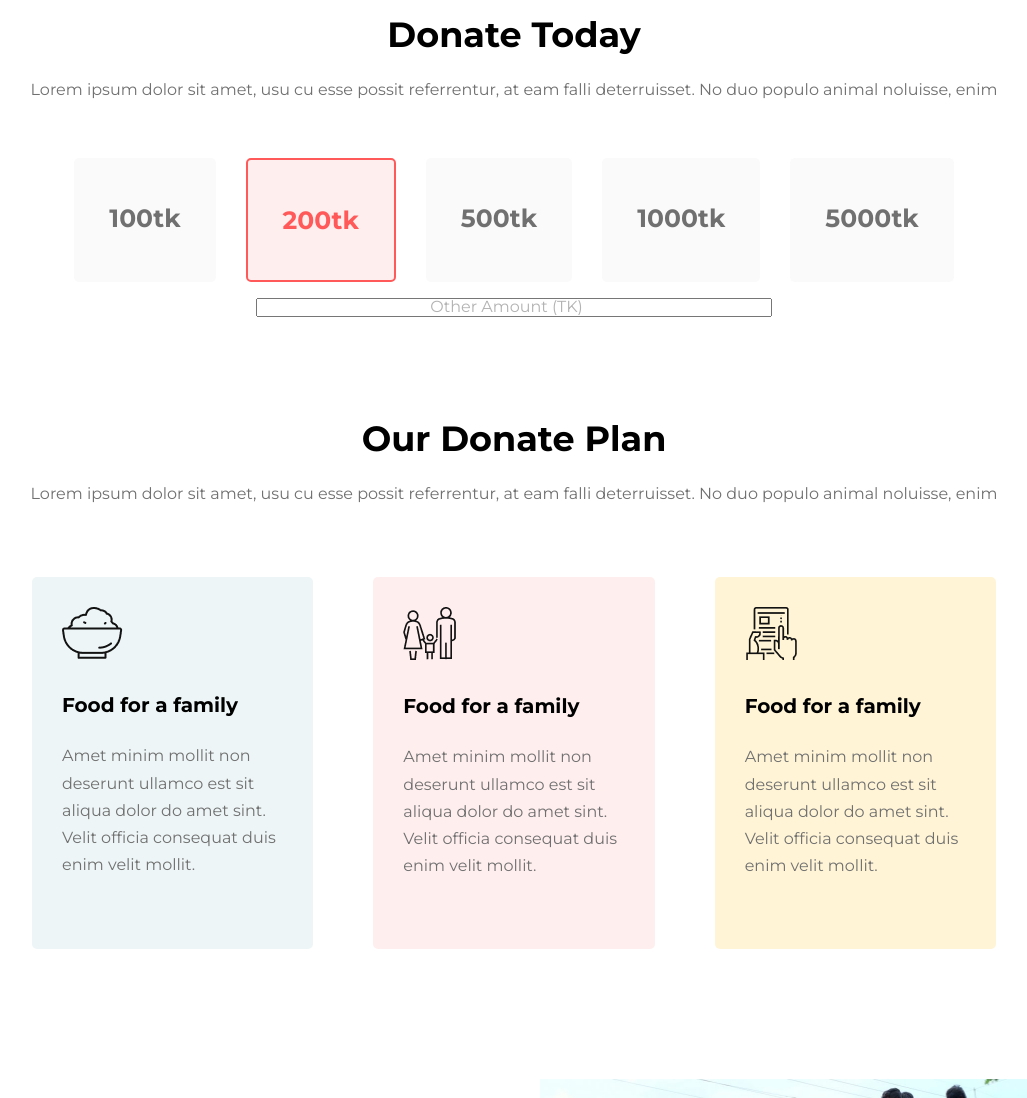
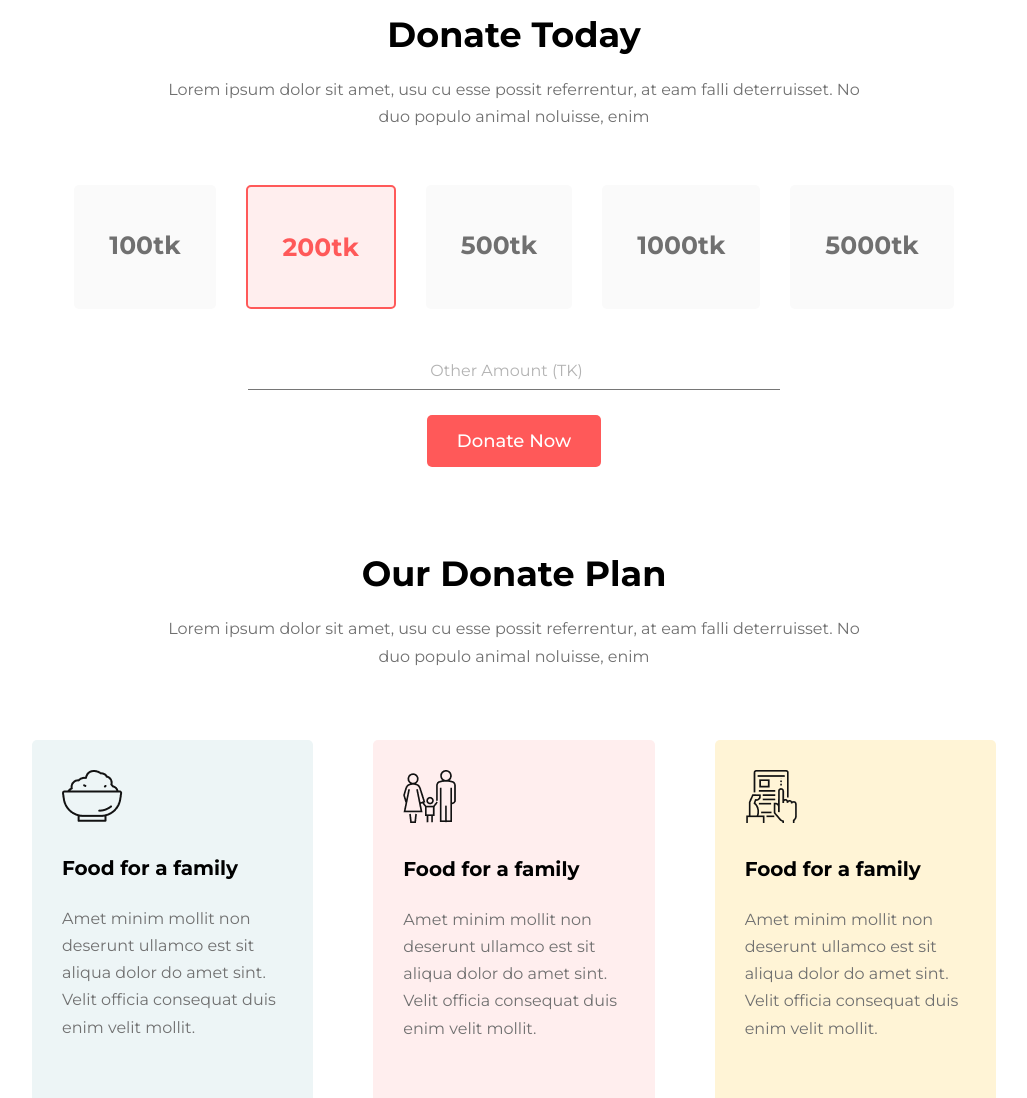
Before and after one commit to Farabi-Elahi/Assignment-one, a plain HTML site: page index.html in a window 1280 px wide. Shown: the part 887-1985 px from the top of the page, without its empty margins (126-1153 px from the left). Drawn offline with Linux system fonts and the light colour scheme.

Commit message:
fourth commit

```diff
--- a/index.html
+++ b/index.html
@@ -21,7 +21,7 @@
     <section class="hero">
         <div class="hero-text-box">
             <h1 class="hero-heading">Let’s Help Those Who Are More In Need</h1>
-            <p class="hero-paragraph">Lorem ipsum dolor sit amet, usu cu esse possit referrentur, at eam falli
+            <p class="hero-paragraph">Lorem ipsum dolor sit amet, usu cu esse possit referrentur, at eam falli <br>
                 deterruisset. No duo populo
                 animal
                 noluisse, enim
@@ -40,7 +40,8 @@
     <section class="donate-now-section">
 
         <h2 class="heading-two">Donate Today</h2>
-        <p class="paragragh">Lorem ipsum dolor sit amet, usu cu esse possit referrentur, at eam falli deterruisset. No
+        <p class="paragragh">Lorem ipsum dolor sit amet, usu cu esse possit referrentur, at eam falli deterruisset.
+            No<br>
             duo populo animal
             noluisse, enim</p>
 
@@ -55,10 +56,14 @@
         <div class="donate-now-form">
             <input class="donate-now-form-input" type="number" placeholder="Other Amount (TK)">
 
-        </div>
 
 
+
+
+        </div>
     </section>
+
+    <section class="external-btn-section"> <a class="hero-btn" href="#">Donate Now</a> </section>
 
 
     <!-- Incomplete -->
@@ -69,7 +74,7 @@
         <div>
             <h2 class="heading-two">Our Donate Plan</h2>
             <p class="paragragh">Lorem ipsum dolor sit amet, usu cu esse possit referrentur, at eam falli deterruisset.
-                No
+                No<br>
                 duo populo animal
                 noluisse, enim</p>
 
--- a/style.css
+++ b/style.css
@@ -100,15 +100,24 @@ p {
     border: 2px solid #FF5959;
 }
 
-.donate-now-form {
+.donate-now-form {}
 
-    margin: 0 auto;
+.donate-now-form-input {
+    outline: none;
+    margin-top: 30px;
 }
 
 .donate-now-form-input {
 
+    display: inline-flex;
     width: 40%;
     border-bottom: 0px 0px 0px 1px solid #000;
+    border-style: solid;
+    border-width: 1px;
+    border-top: 0px;
+    border-left: 0px;
+    border-right: 0px;
+    padding: 10px;
 }
 
 
@@ -217,3 +226,9 @@ h6 {
     font-size: 16px;
 
 }
+
+
+.external-btn-section {
+    text-align: center;
+    margin: 40px 0 10px 0;
+}
```
